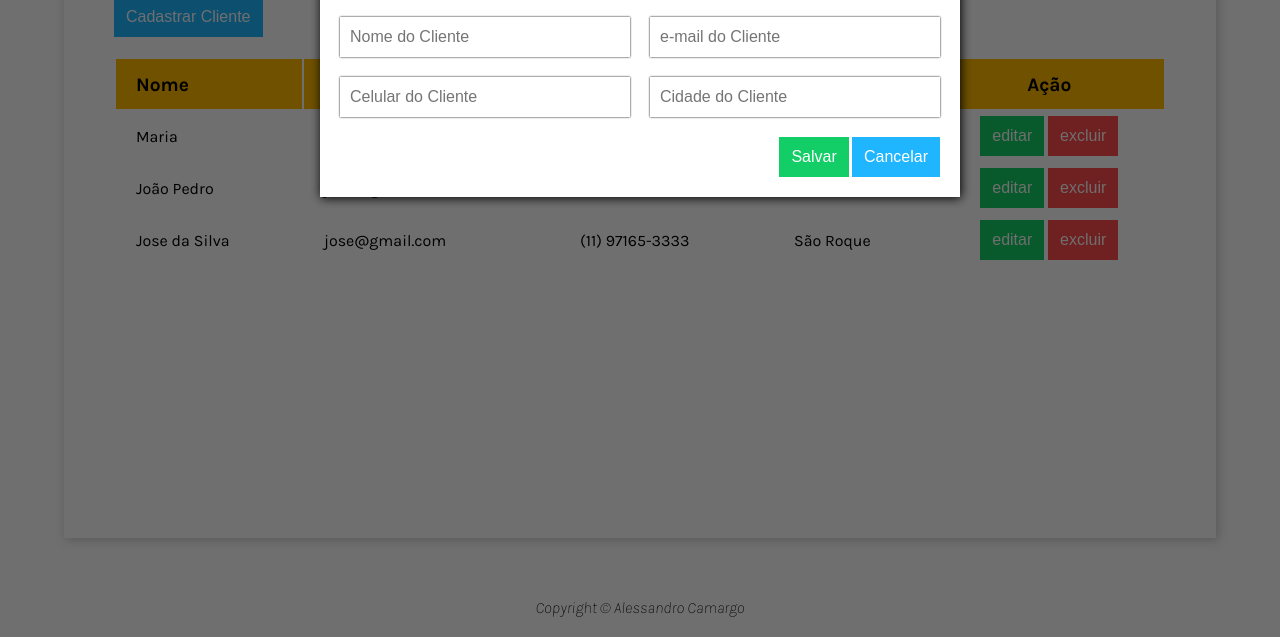
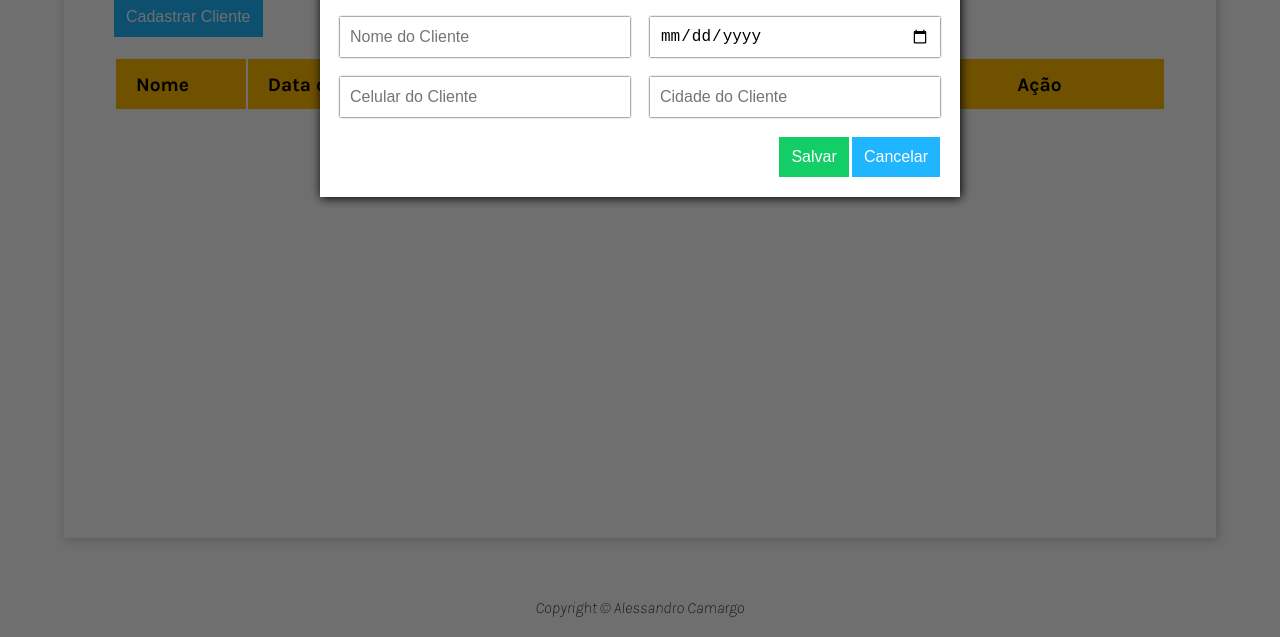
Before and after one commit to AleCamargo77/CRUD-Clientes, a plain HTML site: page index.html in a window 1280 px wide. Both pictures are taken after a click on the button "Cadastrar Cliente". Shown: the part 163-800 px from the top of the page. Drawn offline with Linux system fonts and the light colour scheme.

Commit message:
crud insert

```diff
--- a/index.html
+++ b/index.html
@@ -28,43 +28,43 @@
         <thead>
           <tr>
             <th>Nome</th>
-            <th>E-mail</th>
+            <th>Data de nascimento</th>
             <th>Celular</th>
             <th>Cidade</th>
             <th>Ação</th>
           </tr>
         </thead>
         <tbody>
-          <tr>
-            <td>Maria</td>
-            <td>maria@gmail.com</td>
+          <!-- <tr>
+            <td>Vânia</td>
+            <td>11/11/1984</td>
             <td>(11) 97165-1111</td>
-            <td>Anapolis</td>
+            <td>Santos</td>
             <td>
               <button type="button" class="button green">editar</button>
               <button type="button" class="button red">excluir</button>
             </td>
           </tr>
           <tr>
-            <td>João Pedro</td>
-            <td>joao@gmail.com</td>
+            <td>Luiz</td>
+            <td>22/02/1999</td>
             <td>(11) 97165-2222</td>
-            <td>Jandira</td>
+            <td>Santos</td>
             <td>
               <button type="button" class="button green">editar</button>
               <button type="button" class="button red">excluir</button>
             </td>
           </tr>
           <tr>
-            <td>Jose da Silva</td>
-            <td>jose@gmail.com</td>
+            <td>Aninha</td>
+            <td>12/01/2015</td>
             <td>(11) 97165-3333</td>
-            <td>São Roque</td>
+            <td>Santos</td>
             <td>
               <button type="button" class="button green">editar</button>
               <button type="button" class="button red">excluir</button>
             </td>
-          </tr>
+          </tr> -->
         </tbody>
       </table>
       <div class="modal" id="modal">
@@ -81,10 +81,10 @@
               id="name"
             />
             <input
-              type="email"
+              type="date"
               class="modal-field"
-              placeholder="e-mail do Cliente"
-              id="email"
+              placeholder="Nascimento do Cliente"
+              id="birthday"
             />
             <input
               type="text"
```
